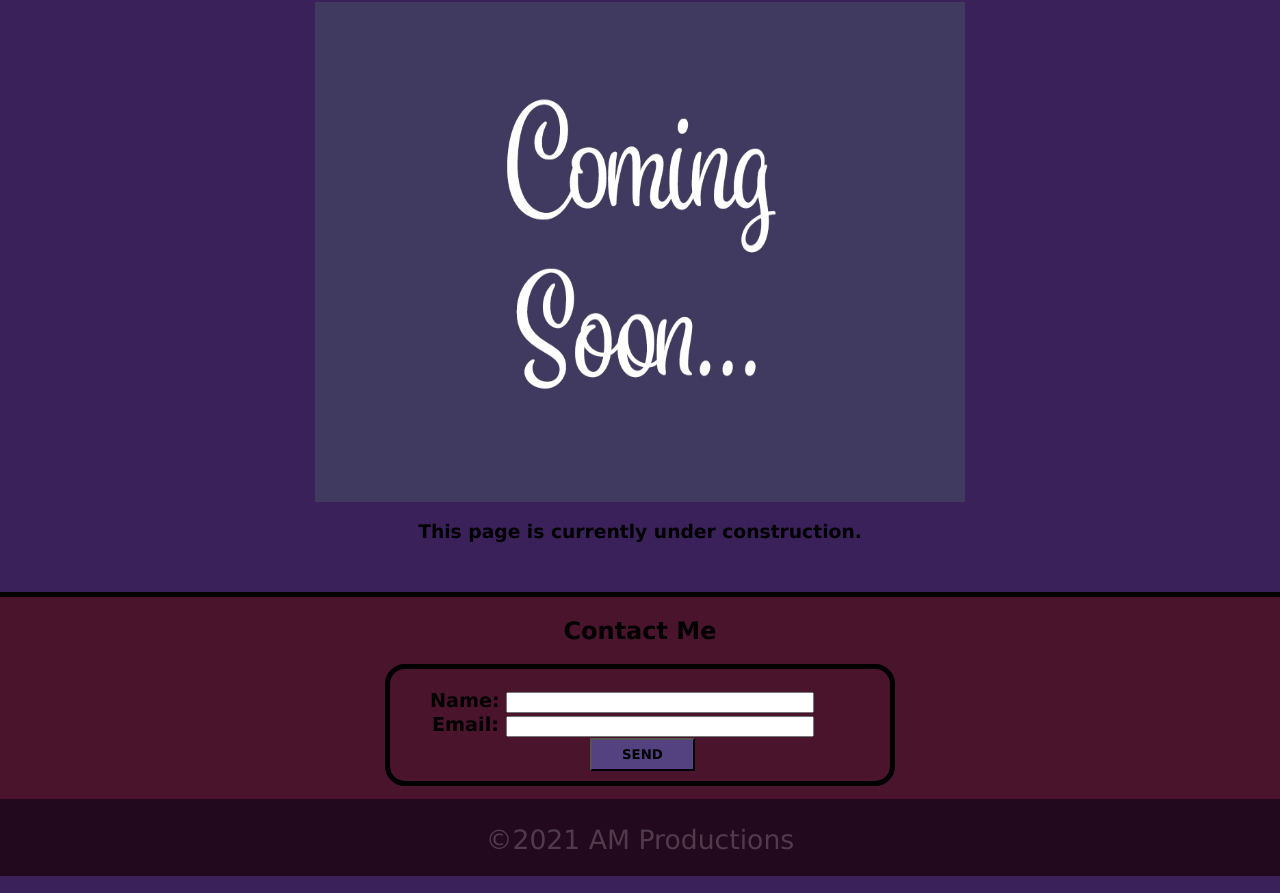
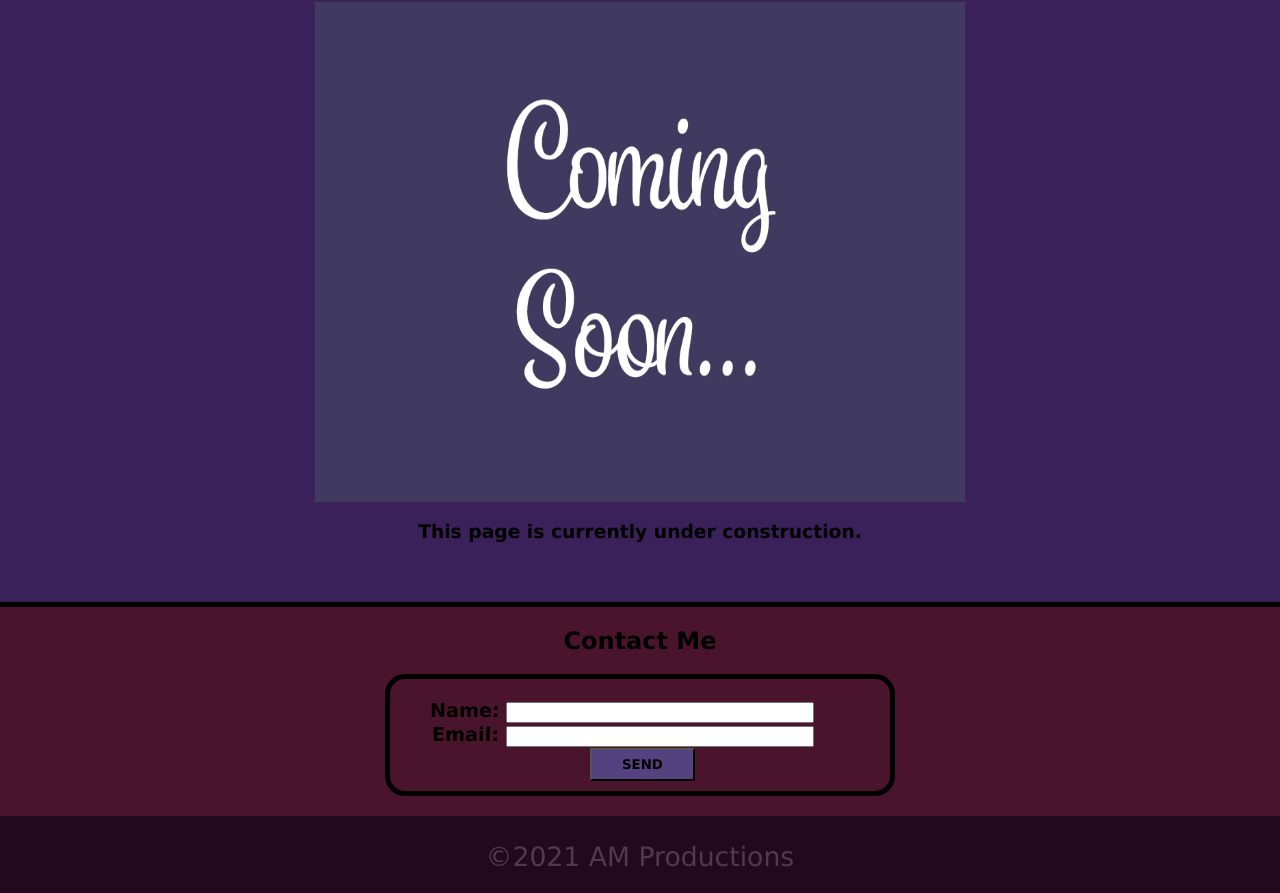
Before and after one commit to Abimael1996/mini-project-1, a plain HTML site: page index.html in a window 1280 px wide. Shown: the part 139-1032 px from the top of the page. Drawn offline with Linux system fonts and the light colour scheme.

Commit message:
positioning

```diff
--- a/style.css
+++ b/style.css
@@ -53,12 +53,12 @@ img {
 }
 
 #contact-info {
-    margin-top: 120px;
+    margin-top: 60px;
     padding-bottom: 20px;
     background-color: #4A142D;
     border-top: 5px solid black;
     position: relative;
-    bottom: 70px;
+    bottom: 0;
 }
 
 form {
@@ -97,7 +97,7 @@ footer {
     height: 77px;
     width: 100%;
     background-color: #23091E;
-    position: absolute;
+    position: relative;
     bottom: 0;
 }
 
```
